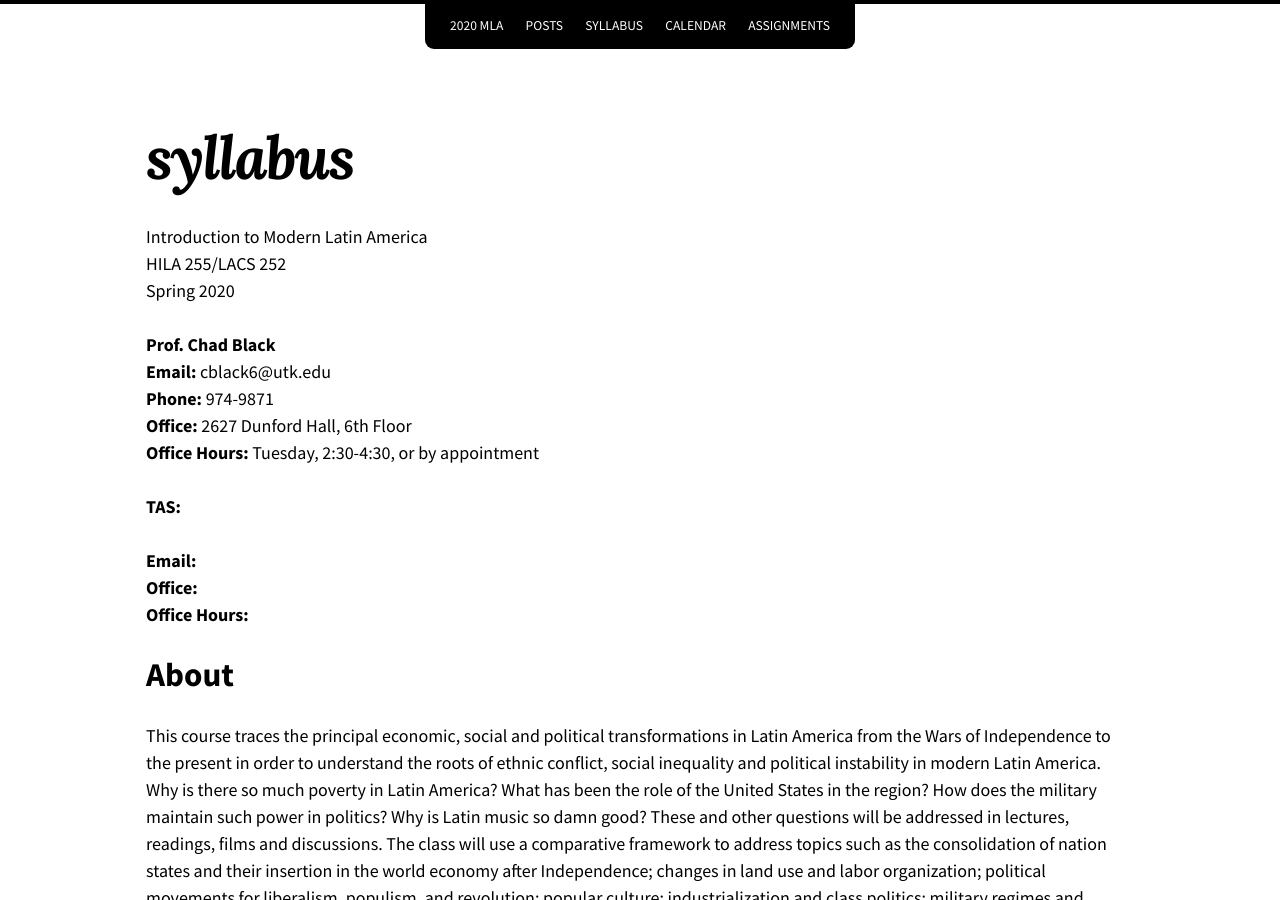
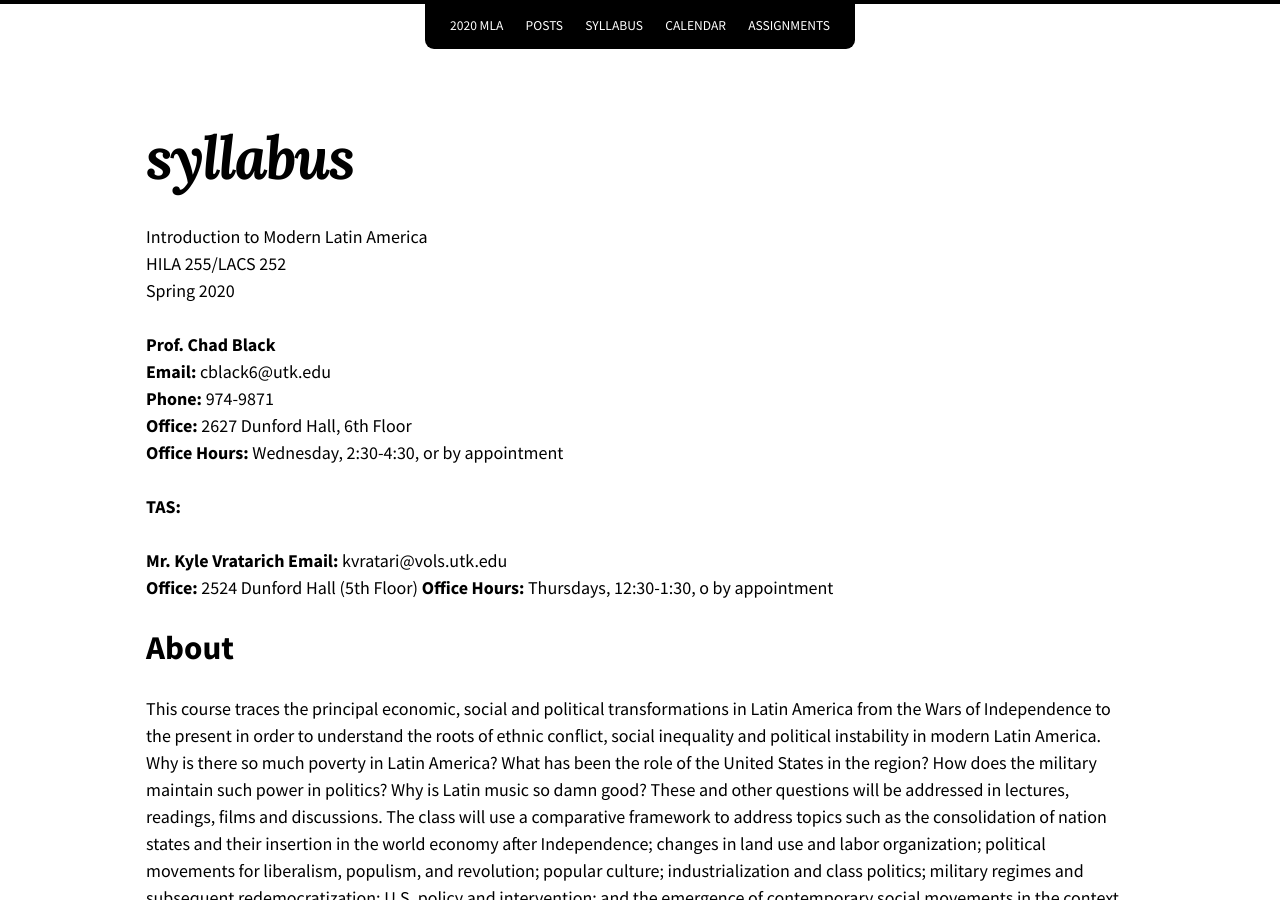
Before and after one commit to chadblack/2020MLA, a Jekyll site: the page built from syllabus.md, in a window 1280 px wide and 900 px high. Built offline with Jekyll 4.4.1, drawn with Linux system fonts in a browser that asks for light colours; nearby versions of some CDN libraries.

Commit message:
added Kyle's contact info

```diff
--- a/syllabus.md
+++ b/syllabus.md
@@ -12,14 +12,15 @@ Spring 2020
 **Email:** cblack6@utk.edu
 **Phone:** 974-9871
 **Office:** 2627 Dunford Hall, 6th Floor
-**Office Hours:** Tuesday, 2:30-4:30, or by appointment
+**Office Hours:** Wednesday, 2:30-4:30, or by appointment
 
 
 **TAS:**
 
-**Email:**
-**Office:**
-**Office Hours:**
+**Mr. Kyle Vratarich**
+**Email:** kvratari@vols.utk.edu
+**Office:** 2524 Dunford Hall (5th Floor)
+**Office Hours:** Thursdays, 12:30-1:30, o by appointment
 
 
 # About
```
